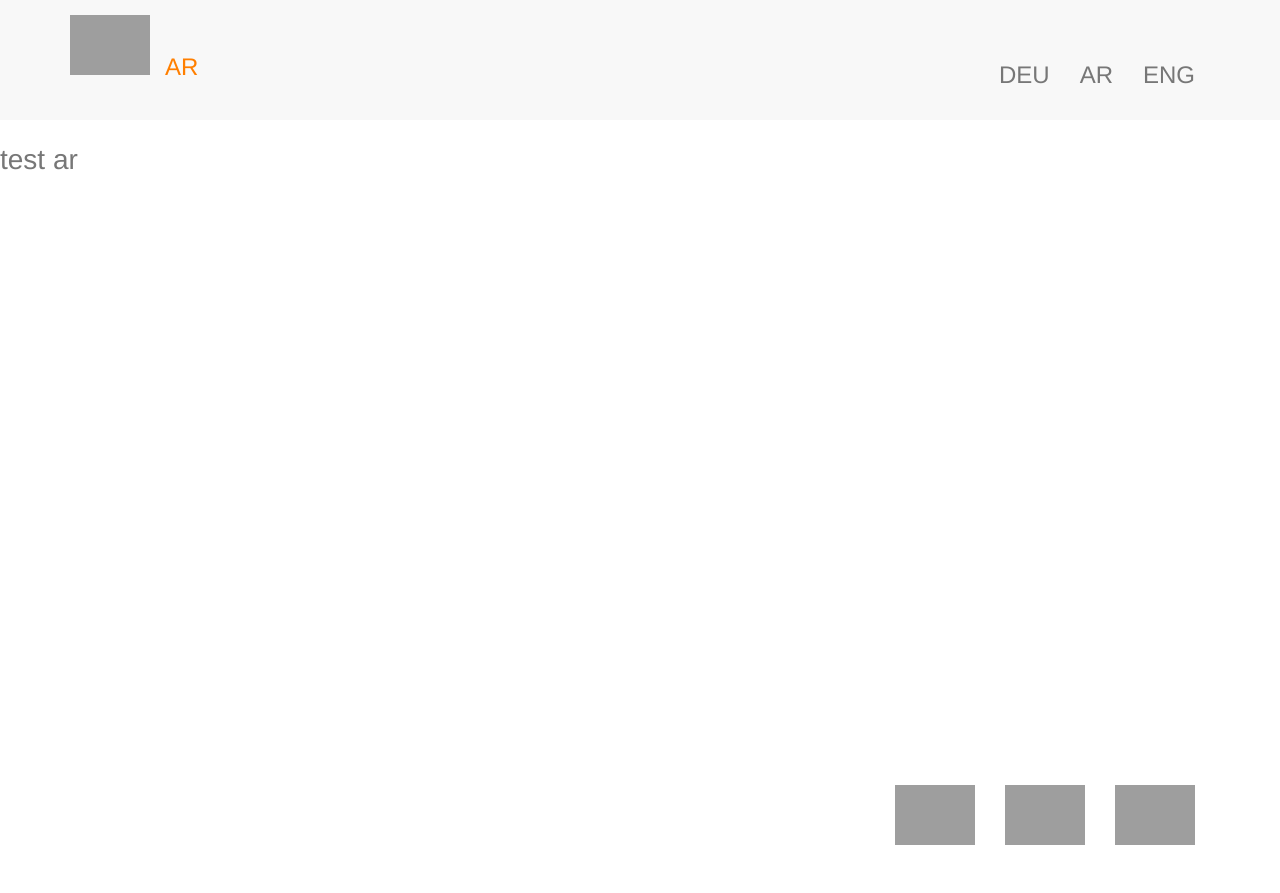
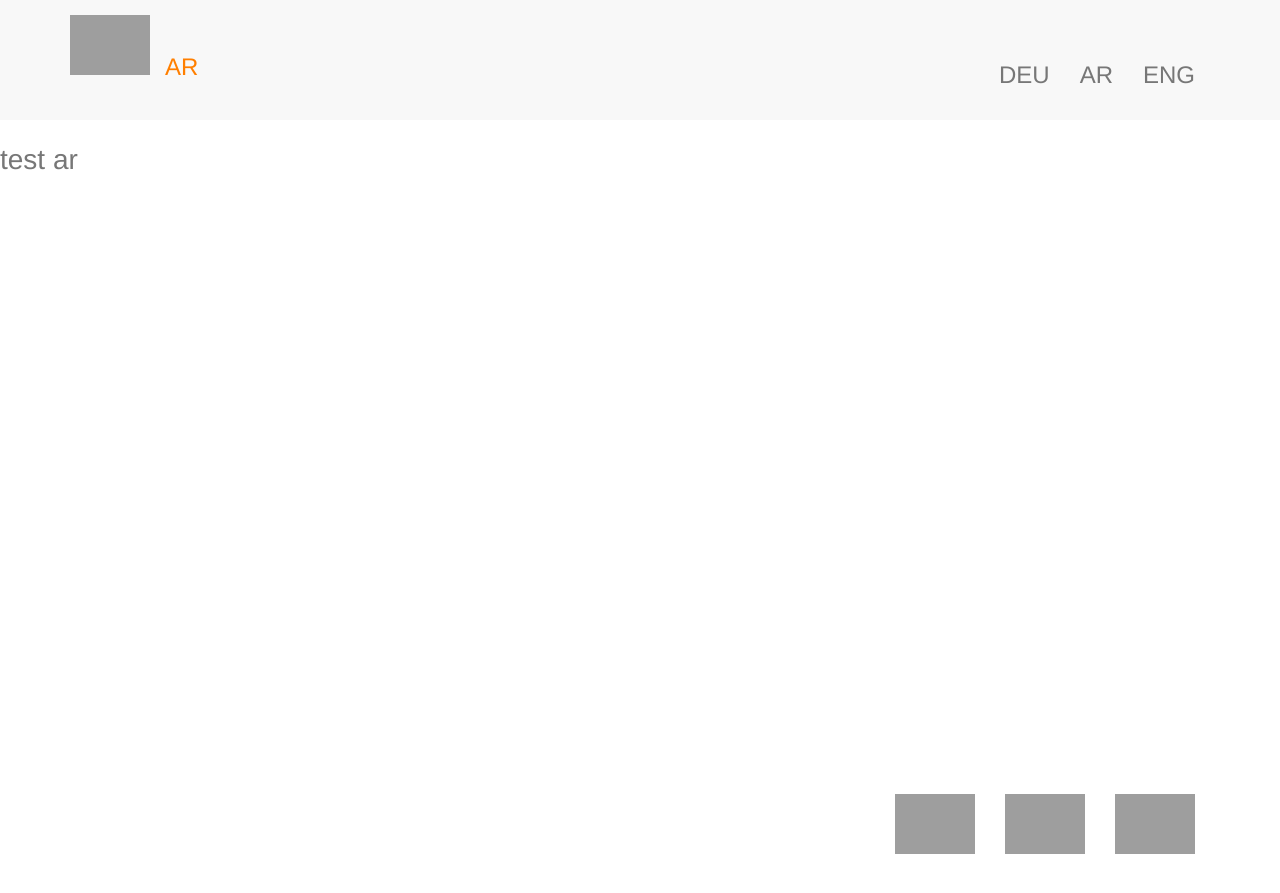
Before and after one commit to EIJC/TIJ, a Jekyll site: the page built from ar.html, in a window 1280 px wide. Shown: the top 893 px of the page. Built offline with Jekyll 4.4.1, drawn with Linux system fonts in a browser that asks for light colours; nearby versions of some CDN libraries; grey boxes are pictures that could not be loaded.

Commit message:
Update page.html

```diff
--- a/_layouts/page.html
+++ b/_layouts/page.html
@@ -42,7 +42,7 @@ layout: base
     <div class="footer">
       <div class="navbar navbar-fixed-bottom ">
         <div class="container">
-            <ul class="nav navbar-nav pull-right" style="margin-top:-10px;">
+            <ul class="nav navbar-nav pull-right" style="margin-top:-1px;">
                 <li><a href="mailto:ode@eijc.eu?subject=Treffen%20Internationaler%20Journalisten">
                    <img alt="Mail" src="https://www.dropbox.com/s/88n7ywwd8epzo12/mail%20transparent.png?raw=1" title="Mail" style="max-width: 80px; max-height: 80px;" />
                     </a>
```
